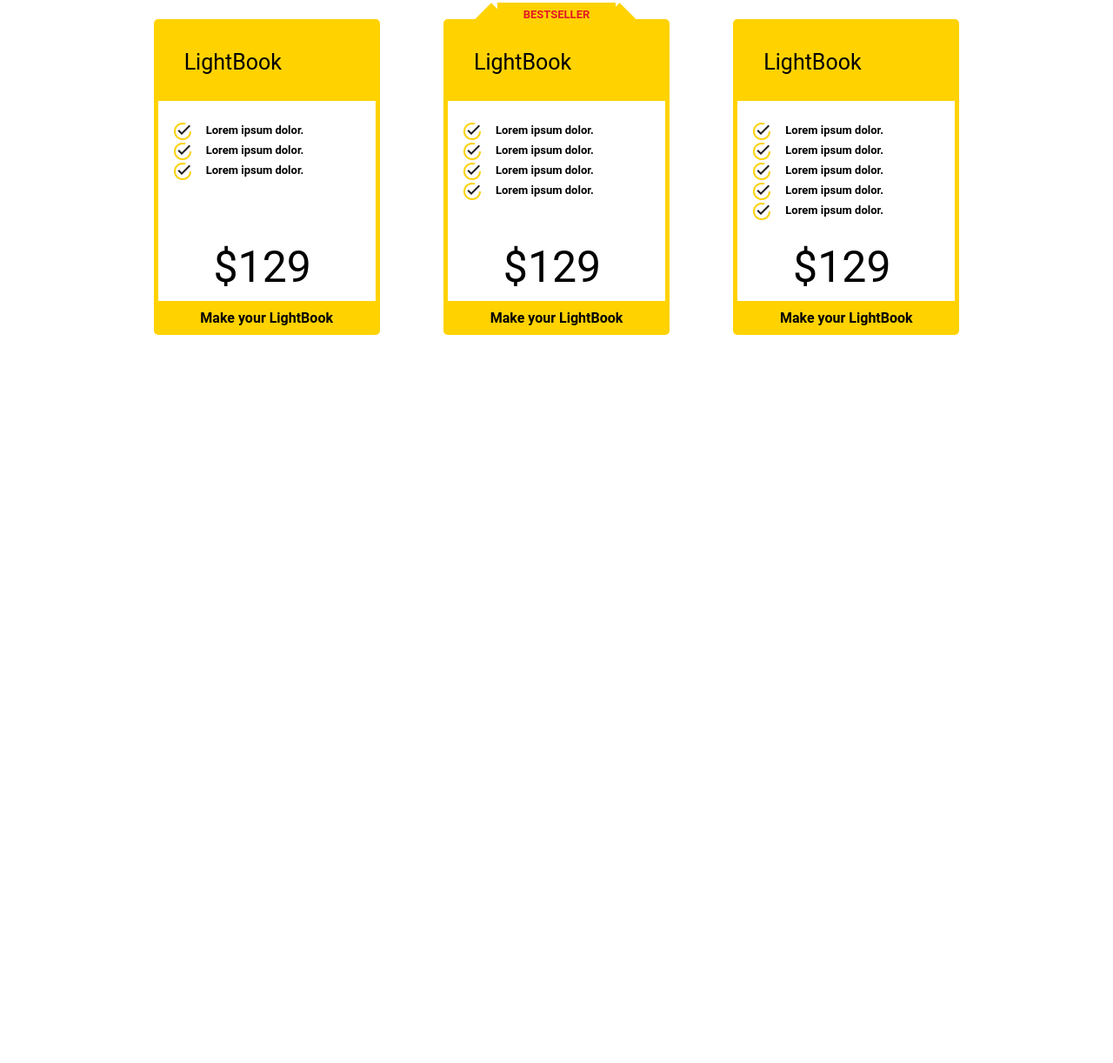
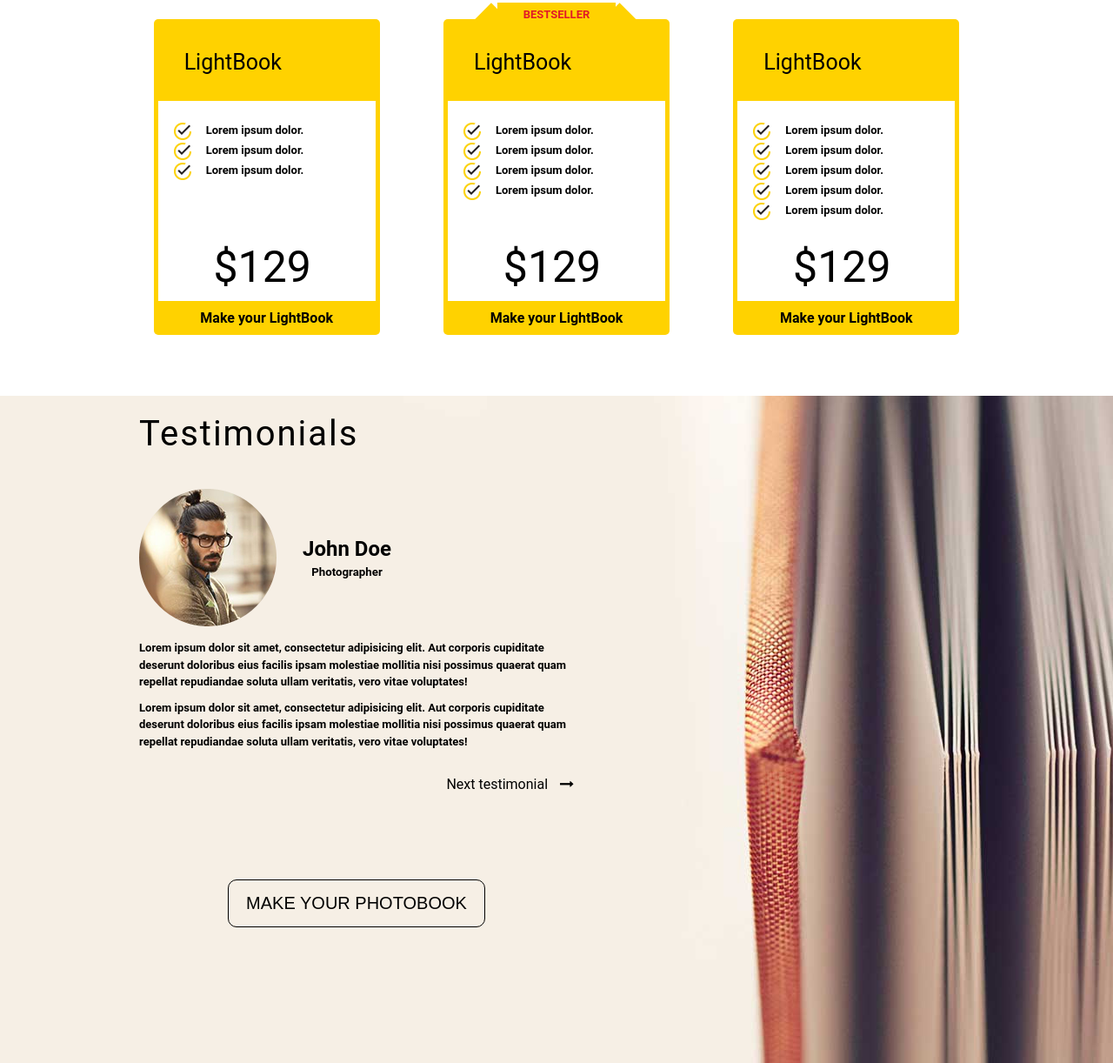
Before and after one commit to Lobachev27/LESS, a website: page public/index.html in a window 1280 px wide. Shown: the part 1840-3062 px from the top of the page at 87% size. Before the commit the page ends 2295 px from the top, so only its background shows below. Drawn offline with Linux system fonts and the light colour scheme.

Commit message:
Autor block

```diff
--- a/public/index.html
+++ b/public/index.html
@@ -124,6 +124,30 @@
             </div>
         </div>
     </section>
+    <section id="testimonials">
+        <div class="view-port">
+            <div class="content">
+                <h1>Testimonials</h1>
+                <div class="author">
+                    <img src="img/face.png">
+                    <div>
+                        <h2>John Doe</h2>
+                        <h5>Photographer</h5>
+                    </div>
+                </div>
+                <div class="text">
+                    <p>Lorem ipsum dolor sit amet, consectetur adipisicing elit. Aut corporis cupiditate deserunt doloribus eius facilis ipsam molestiae mollitia nisi possimus quaerat quam repellat repudiandae soluta ullam veritatis, vero vitae voluptates!</p>
+                    <p>Lorem ipsum dolor sit amet, consectetur adipisicing elit. Aut corporis cupiditate deserunt doloribus eius facilis ipsam molestiae mollitia nisi possimus quaerat quam repellat repudiandae soluta ullam veritatis, vero vitae voluptates!</p>
+                </div>
+                <div class="next">
+                    <span>Next testimonial <i class="fa fa-long-arrow-right"></i></span>
+                </div>
+                <div class="button">
+                    <button class="btn btn-line">make your photobook</button>
+                </div>
+            </div>
+        </div>
+    </section>
 </div>
 
 </body>
--- /dev/null
+++ b/src/less/testimonials.less
@@ -0,0 +1,63 @@
+@import "partials/params";
+@import "partials/mixins";
+
+#testimonials {
+  background: url('img/footer_bg.jpg') no-repeat;
+  background-size: cover;
+  height: 767px;
+
+  & .content {
+    width: 50%;
+    padding: 20px;
+
+    & h1 {
+      margin-bottom: 40px;
+      font-size: 40px;
+      font-weight: normal;
+      letter-spacing: 2px;
+    }
+
+    & .author {
+      display: flex;
+      align-items: center;
+      margin-bottom: 15px;
+
+      & h2 {
+        margin-bottom: 5px;
+      }
+
+      & > div {
+        margin-left: 30px;
+        text-align: center;
+      }
+    }
+
+    & .text {
+      margin-bottom: 30px;
+
+      & p {
+        margin-bottom: 10px;
+        font-size: 13px;
+        font-weight: bold;
+        line-height: 1.5;
+      }
+    }
+
+    & .next {
+      display: flex;
+      justify-content: flex-end;
+      margin-bottom: 100px;
+      & span {
+        cursor: pointer;
+      }
+
+      & i {
+        margin-left: 10px;
+      }
+    }
+
+    & .button {
+      text-align: center;
+    }
+  }
+}
```
Also changed, not shown: public/bundle.min.css.
